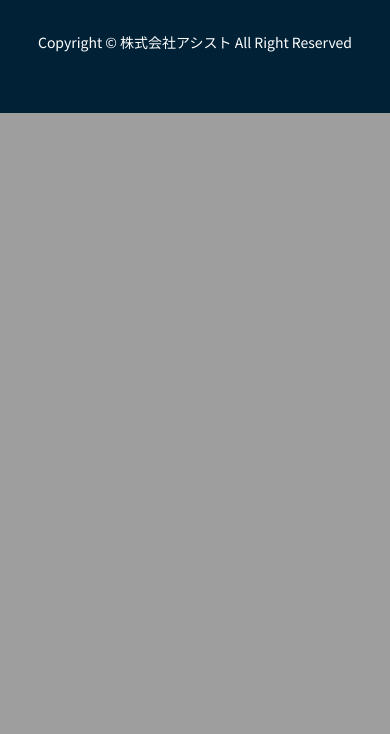
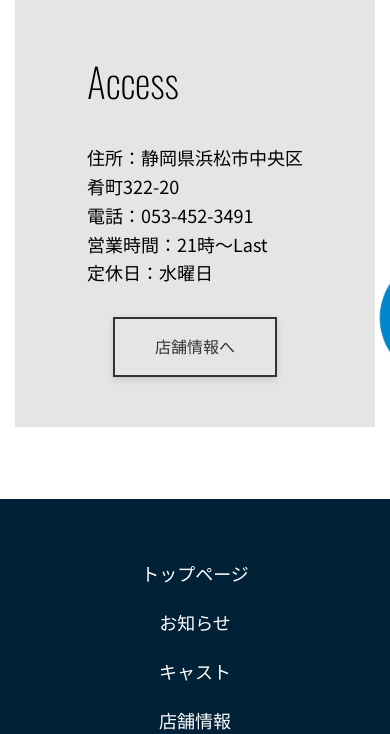
Before and after one commit to ttcksf/asist, a PHP site: page /front-page.html in a window 390 px wide. Shown: the part 5766-6500 px from the top of the page. Before the commit the page ends 5879 px from the top, so only its background shows below. Run offline with PHP 8.4, Linux system fonts and the light colour scheme.

Commit message:
accessセクションのPC版とSP版が完成

```diff
--- a/css/_front-page.scss
+++ b/css/_front-page.scss
@@ -385,3 +385,114 @@
         border-bottom: 1px solid $color-white;
     }
 }
+
+/*==================================
+# access
+==================================*/
+.access{
+    background: url(../img/access-bg.png) no-repeat;
+    background-size: cover;
+    @include mq(sp) {
+        background: url(../img/access-bg.png) no-repeat;
+        background-size: cover;
+    }
+}
+.access__inner{
+
+}
+.access__all{
+    text-align: center;
+}
+.access__all3{
+    position: relative;
+    height: 1200px;
+    @include mq(sp) {
+        position: static;
+        height: 1000px;
+        margin-top: 60px;
+    }
+}
+.access__image{
+    background: url(../img/access.png);
+    width: 700px;
+    height: 500px;
+    margin: 50px auto 0 50px;
+    @include mq(tab) {
+        width: 500px;
+        height: 360px;
+        margin: 0 auto 0 0;
+    }
+    @include mq(sp) {
+        width: 100%;
+        padding-top: 71.4%;
+        margin: 0 auto 0 0;
+    }
+}
+@media (min-width: 1025px) and (max-width: 1279px){
+    .access__image{
+        margin: 0 auto 0 0;
+    }
+}
+.access__content{
+    display: flex;
+    justify-content: center;
+    align-items: center;
+    background: $color-gray;
+    width: 400px;
+    height: 500px;
+    padding: 0 50px;
+    position: absolute;
+    top: 190px;
+    left: 600px;
+    @include mq(tab) {
+        width: 300px;
+        height: 375px;
+        left: 280px;
+        padding: 0 30px;
+    }
+    @include mq(sp) {
+        width: 100%;
+        height: auto;
+        min-height: 300px;
+        position: static;
+        padding: 50px;
+    }
+}
+@media (min-width: 1025px) and (max-width: 1279px){
+    .access__content{
+        left: 430px;
+    }
+}
+.access__wrapper{
+    text-align: center;
+}
+.access__title{
+    font-family: $font-english;
+    font-weight: 200;
+    font-size: 60px;
+    text-align: left;
+    @include mq(tab) {
+        font-size: 50px;
+    }
+    @include mq(sp) {
+        font-size: 40px;
+    }
+}
+.access__description{
+    font-family: $font-base;
+    font-size: 24px;
+    margin: 30px 0;
+    text-align: left;
+    @include mq(tab) {
+        font-size: 20px;
+        margin: 20px 0;
+    }
+    @include mq(sp) {
+        font-size: 18px;
+    }
+}
+.access__btn{
+    a{
+
+    }
+}
--- a/css/style.css
+++ b/css/style.css
@@ -1228,4 +1228,152 @@
   color: #fff;
   border-bottom: 1px solid #fff;
 }
+
+/*==================================
+# access
+==================================*/
+.access {
+  background: url(../img/access-bg.png) no-repeat;
+  background-size: cover;
+}
+
+@media (max-width: 767px) {
+  .access {
+    background: url(../img/access-bg.png) no-repeat;
+    background-size: cover;
+  }
+}
+
+.access__all {
+  text-align: center;
+}
+
+.access__all3 {
+  position: relative;
+  height: 1200px;
+}
+
+@media (max-width: 767px) {
+  .access__all3 {
+    position: static;
+    height: 1000px;
+    margin-top: 60px;
+  }
+}
+
+.access__image {
+  background: url(../img/access.png);
+  width: 700px;
+  height: 500px;
+  margin: 50px auto 0 50px;
+}
+
+@media (min-width: 768px) and (max-width: 1024px) {
+  .access__image {
+    width: 500px;
+    height: 360px;
+    margin: 0 auto 0 0;
+  }
+}
+
+@media (max-width: 767px) {
+  .access__image {
+    width: 100%;
+    padding-top: 71.4%;
+    margin: 0 auto 0 0;
+  }
+}
+
+@media (min-width: 1025px) and (max-width: 1279px) {
+  .access__image {
+    margin: 0 auto 0 0;
+  }
+}
+
+.access__content {
+  display: -webkit-box;
+  display: -ms-flexbox;
+  display: flex;
+  -webkit-box-pack: center;
+      -ms-flex-pack: center;
+          justify-content: center;
+  -webkit-box-align: center;
+      -ms-flex-align: center;
+          align-items: center;
+  background: #e5e5e5;
+  width: 400px;
+  height: 500px;
+  padding: 0 50px;
+  position: absolute;
+  top: 190px;
+  left: 600px;
+}
+
+@media (min-width: 768px) and (max-width: 1024px) {
+  .access__content {
+    width: 300px;
+    height: 375px;
+    left: 280px;
+    padding: 0 30px;
+  }
+}
+
+@media (max-width: 767px) {
+  .access__content {
+    width: 100%;
+    height: auto;
+    min-height: 300px;
+    position: static;
+    padding: 50px;
+  }
+}
+
+@media (min-width: 1025px) and (max-width: 1279px) {
+  .access__content {
+    left: 430px;
+  }
+}
+
+.access__wrapper {
+  text-align: center;
+}
+
+.access__title {
+  font-family: "Oswald", sans-serif;
+  font-weight: 200;
+  font-size: 60px;
+  text-align: left;
+}
+
+@media (min-width: 768px) and (max-width: 1024px) {
+  .access__title {
+    font-size: 50px;
+  }
+}
+
+@media (max-width: 767px) {
+  .access__title {
+    font-size: 40px;
+  }
+}
+
+.access__description {
+  font-family: "Noto Sans JP", sans-serif;
+  font-size: 24px;
+  margin: 30px 0;
+  text-align: left;
+}
+
+@media (min-width: 768px) and (max-width: 1024px) {
+  .access__description {
+    font-size: 20px;
+    margin: 20px 0;
+  }
+}
+
+@media (max-width: 767px) {
+  .access__description {
+    font-size: 18px;
+  }
+}
 /*# sourceMappingURL=style.css.map */
```
Also changed, not shown: 1 other file.
